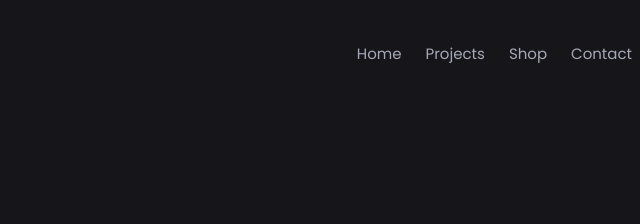
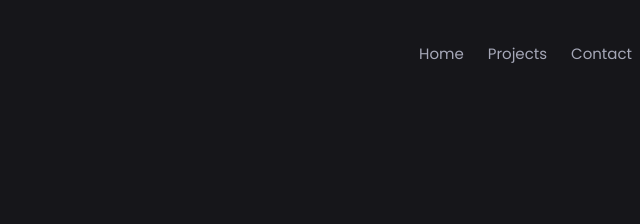
Before and after one commit to LordQuantum/website, a plain HTML site: page index.html in a window 1280 px wide. Shown: the top 224 px of the page, 616-1256 px from the left. Drawn offline with Linux system fonts and the light colour scheme; grey boxes are pictures that could not be loaded.

Commit message:
Update index.html

```diff
--- a/index.html
+++ b/index.html
@@ -30,7 +30,6 @@
                 <ul class="nav_links">
  	            <li class="nav_link"><a href="https://vibudha.tech/home">Home</a></li>
                     <li class="nav_link"><a href="https://vibudha.tech/projects">Projects</a></li>
-		    <li class="nav_link"><a href="https://shop.vibudha.tech">Shop</a></li>
                     <li class="nav_link"><a href="https://vibudha.tech/contact">Contact</a></li>
                 </ul>
             </div>
```
